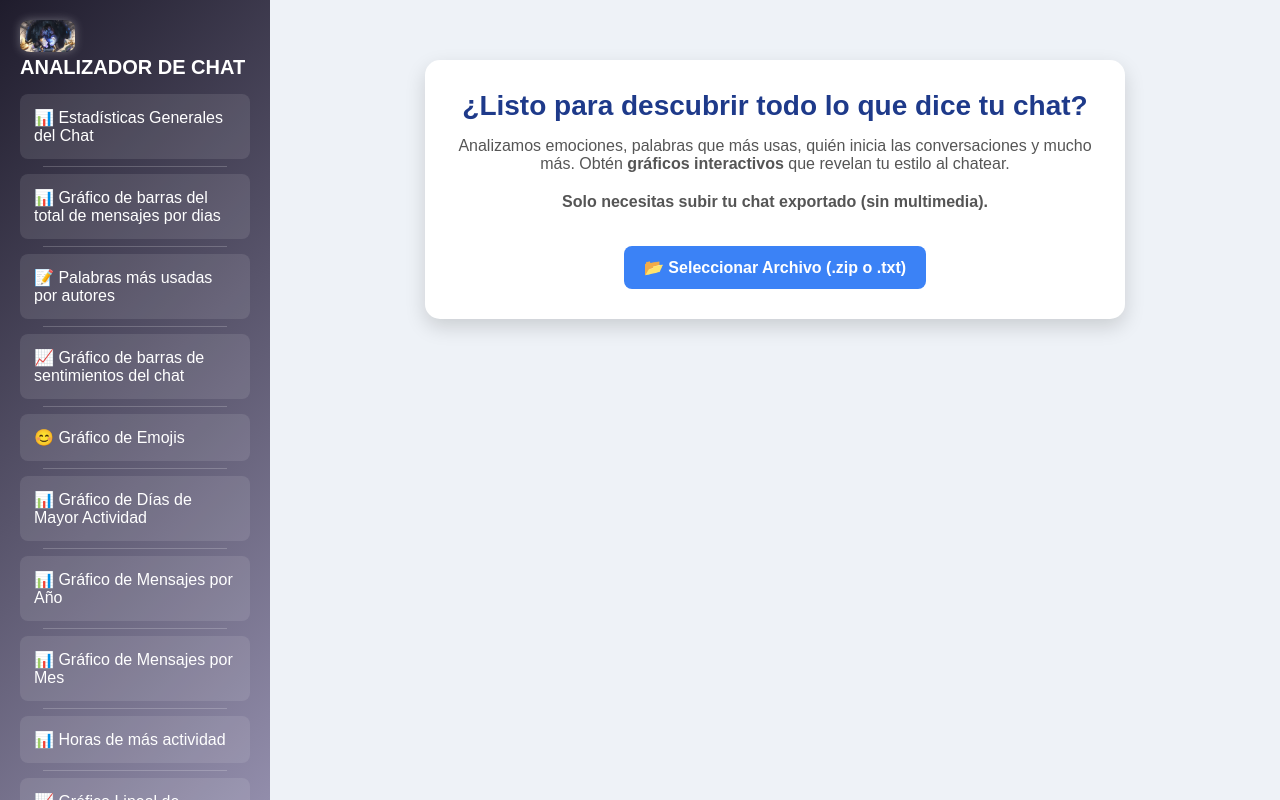
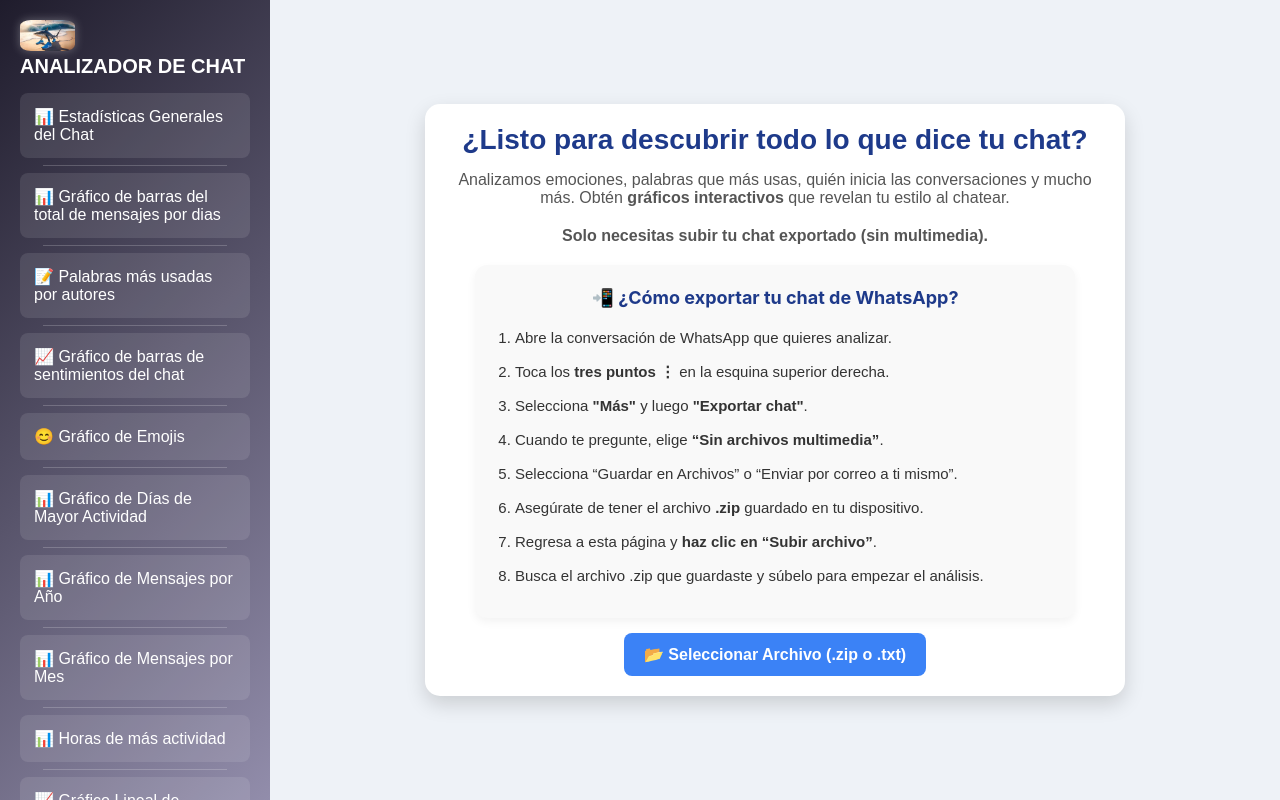
Before and after one commit to DarkFero23/Analyzer_chat, a React (Vite) app: page / in a window 1280 px wide. Built offline with nearby package versions, Linux system fonts and the light colour scheme.

Commit message:
Mejorando la interfaz de inicio y el bienvido y el grafico por mes

```diff
--- a/src/App.jsx
+++ b/src/App.jsx
@@ -624,7 +624,7 @@ function App() {
       <div className="sidebar">
         {/* —————— HEADER (logo + título) —————— */}
         <div className="sidebar-header">
-          <img src="/Sylas_0.jpg" alt="Logo" className="logo" />
+          <img src="/tralalero.jpg  " alt="Logo" className="logo" />
           <span className="logo-text">Analizador de Chat</span>
         </div>
 
@@ -790,7 +790,40 @@ function App() {
                 Solo necesitas subir tu chat exportado (sin multimedia).
               </strong>
             </p>
-
+            <div className="chat-export-steps">
+              <h3>📲 ¿Cómo exportar tu chat de WhatsApp?</h3>
+              <ol>
+                <li>Abre la conversación de WhatsApp que quieres analizar.</li>
+                <li>
+                  Toca los <strong>tres puntos ⋮</strong> en la esquina superior
+                  derecha.
+                </li>
+                <li>
+                  Selecciona <strong>"Más"</strong> y luego{" "}
+                  <strong>"Exportar chat"</strong>.
+                </li>
+                <li>
+                  Cuando te pregunte, elige{" "}
+                  <strong>“Sin archivos multimedia”</strong>.
+                </li>
+                <li>
+                  Selecciona “Guardar en Archivos” o “Enviar por correo a ti
+                  mismo”.
+                </li>
+                <li>
+                  Asegúrate de tener el archivo <strong>.zip</strong> guardado
+                  en tu dispositivo.
+                </li>
+                <li>
+                  Regresa a esta página y{" "}
+                  <strong>haz clic en “Subir archivo”</strong>.
+                </li>
+                <li>
+                  Busca el archivo .zip que guardaste y súbelo para empezar el
+                  análisis.
+                </li>
+              </ol>
+            </div>
             <div className="file-input-wrapper">
               <input
                 type="file"
@@ -825,8 +858,12 @@ function App() {
         {/* Mostrar mensaje solo después de subir un archivo y antes de presionar un botón */}
         {fileUploaded && showMessage && !content && (
           <div className="empty-state">
-            <h2>👋 ¡Bienvenido!</h2>
-            <p>Haga click en un botón para probar la app.</p>
+            <h2>🎉Bienvenido</h2>
+            <p>
+              Ahora puedes explorar tus estadísticas: emociones, palabras más
+              usadas, quién habla más y mucho más.{" "}
+              <strong>Haz clic en alguno los botones de para empezar.</strong>
+            </p>
           </div>
         )}
 
--- a/src/components/MessagesByMonthChart.css
+++ b/src/components/MessagesByMonthChart.css
@@ -1,71 +1,51 @@
-/* MessagesByMonthChart.css */
-
-/* Contenedor base */
 .messages-by-month-chart-container {
-  background: white;
+  background: #ffffff;
+  border-radius: 12px;
   padding: 20px;
-  border-radius: 10px;
-  box-shadow: 0 4px 10px rgba(0, 0, 0, 0.1);
+  box-shadow: 0 4px 14px rgba(0, 0, 0, 0.05);
   width: 100%;
-  box-sizing: border-box;
+  max-width: 800px;
+  margin: 30px auto;
+  text-align: center;
 }
 
-/* Título */
 .chart-title {
-  font-size: 20px;
-  margin-bottom: 12px;
-  color: #333;
-  text-align: center; /* ✅ esto centra el texto */
+  font-size: 22px;
+  color: #1e3a8a;
+  margin-bottom: 20px;
+  font-weight: 700;
 }
 
-/* Mensaje “no data” */
+.chart-wrapper {
+  width: 100%;
+  height: 320px;
+}
+
+/* Estilo para mensaje sin datos */
 .no-data {
   text-align: center;
-  color: #666;
-  font-style: italic;
+  font-size: 16px;
+  color: #888;
+  padding: 40px;
 }
 
-/* Hover en barras */
-.recharts-bar-rectangle {
-  transition: transform 0.2s ease, fill 0.2s ease;
-}
-.recharts-bar-rectangle:hover {
-  fill: #2e8b57 !important;
-  transform: scaleY(1.02);
+/* 📱 Responsive */
+@media (max-width: 768px) {
+  .chart-title {
+    font-size: 18px;
+  }
+
+  .chart-wrapper {
+    height: 280px;
+  }
 }
 
-/* Wrapper que define altura */
-.chart-wrapper {
-  width: 100%;
-  height: 500px; /* Alto por defecto en escritorio */
-}
-
-/* ===== Responsive móvil (<768px) ===== */
-@media (max-width: 768px) {
-  .messages-by-month-chart-container {
-    padding: 14px;
-  }
-  .chart-title {
-    font-size: 20px;
-    margin-bottom: 12px;
-    color: #333;
-    text-align: center; /* ✅ esto centra el texto */
-  }
+@media (max-width: 480px) {
   .chart-wrapper {
-    width: 100%;
-    height: 300px; /* Puedes ajustar a lo que quieras */
-    max-width: 700px;
-    margin: auto;
+    height: 240px;
   }
 
-  /* Ajustar ticks del eje X en móvil */
-  .recharts-x-axis text {
-    font-size: 10px !important;
-    transform: rotate(-45deg);
-    text-anchor: end;
-  }
-  /* Espacio extra para ticks */
-  .recharts-cartesian-axis-ticks {
-    transform: translateY(30px);
+  .chart-title {
+    font-size: 16px;
   }
 }
--- a/src/components/MessagesByMonthChart.jsx
+++ b/src/components/MessagesByMonthChart.jsx
@@ -12,18 +12,18 @@ import {
 import "./MessagesByMonthChart.css";
 
 const MessagesByMonthChart = ({ data }) => {
+  console.log("📊 Datos recibidos en MessagesByMonthChart:", data);
+
   if (!data || data.length === 0) {
-    console.log("📦 Data recibida en MessagesByMonthChart:", data);
-
+    console.log("📦 No hay datos para mostrar");
     return <p className="no-data">No hay datos de actividad.</p>;
   }
-  console.log("📊 Datos recibidos en MessagesByMonthChart:", data);
   return (
     <div className="messages-by-month-chart-container">
       <h2 className="chart-title">📊 Mensajes por Mes</h2>
       {/* Wrapper que controla la altura según el tamaño de pantalla */}
       <div className="chart-wrapper">
-        <ResponsiveContainer width="100%" height="100%">
+        <ResponsiveContainer width="100%" height={320}>
           <BarChart
             data={data}
             margin={{ top: 20, right: 20, left: 20, bottom: 80 }}
@@ -39,8 +39,15 @@ const MessagesByMonthChart = ({ data }) => {
               textAnchor="end"
               padding={{ left: 10, right: 10 }}
             />
-            <YAxis tick={{ fill: "#333", fontSize: 12 }} />
-            <Tooltip cursor={{ fill: "rgba(50, 205, 50, 0.2)" }} />
+            <YAxis
+              tick={{ fill: "#333", fontSize: 12 }}
+              domain={[0, "auto"]}
+              allowDecimals={false}
+            />
+            <Tooltip
+              cursor={{ fill: "rgba(50, 205, 50, 0.2)" }}
+              formatter={(value) => `${value} mensajes`}
+            />
             <Bar
               dataKey="mensajes"
               fill="#4CAF50"
@@ -55,5 +62,4 @@ const MessagesByMonthChart = ({ data }) => {
     </div>
   );
 };
-
 export default MessagesByMonthChart;
--- a/src/index.css
+++ b/src/index.css
@@ -9,6 +9,8 @@
 /* ======= Estructura General ======= */
 .dashboard {
   display: flex;
+  flex-direction: row;
+
   height: 100vh;
   background: #eef2f7; /* Fondo más suave */
 }
@@ -167,18 +169,20 @@
   display: flex;
   flex-direction: column;
   align-items: center;
+  justify-content: center; /* 👉 esto centra vertical si hay poco */
+  min-height: calc(100vh - 88px); /* ⚠️ resta el alto del sidebar móvil */
 }
 
 /* ======= Sección de subida de archivos ======= */
 .upload-section {
   background: #ffffff;
-  padding: 30px;
+  padding: 20px;
   border-radius: 15px;
   box-shadow: 0px 8px 20px rgba(0, 0, 0, 0.15);
   text-align: center;
   width: 90%;
   max-width: 700px;
-  margin: 30px auto; /* 🟢 Centrado vertical y horizontal */
+  margin: 0px auto; /* 🟢 Centrado vertical y horizontal */
   transition: all 0.3s ease-in-out;
 }
 
@@ -698,3 +702,90 @@
     font-size: 14px; /* Tamaño cómodo en móvil */
   }
 }
+.chat-export-steps {
+  margin-top: 20px;
+  background: #f9f9f9;
+  padding: 20px;
+  border-radius: 12px;
+  box-shadow: 0 4px 10px rgba(0, 0, 0, 0.05);
+  font-size: 15px;
+  color: #333;
+  max-width: 600px;
+  margin-left: auto;
+  margin-right: auto;
+  text-align: left;
+}
+
+.chat-export-steps h3 {
+  margin-bottom: 16px;
+  font-size: 18px;
+  font-weight: 700;
+  color: #1e3a8a;
+  text-align: center;
+  font-family: "Inter", sans-serif;
+  line-height: 1.4;
+}
+
+.chat-export-steps ol {
+  padding-left: 20px;
+  list-style: decimal;
+}
+
+.chat-export-steps li {
+  margin-bottom: 10px;
+  line-height: 1.6;
+  font-size: 15px;
+}
+
+/* Responsivo en móviles */
+@media (max-width: 600px) {
+  .chat-export-steps {
+    padding: 16px;
+    font-size: 14px;
+  }
+
+  .chat-export-steps h3 {
+    font-size: 16px;
+  }
+
+  .chat-export-steps li {
+    font-size: 14px;
+  }
+}
+
+.empty-state {
+  text-align: center;
+  padding: 40px 20px;
+  background: #ffffff;
+  border-radius: 15px;
+  box-shadow: 0 4px 12px rgba(0, 0, 0, 0.08);
+  max-width: 700px;
+  margin: 40px auto;
+  color: #333;
+}
+
+.empty-state h2 {
+  font-size: 24px;
+  margin-bottom: 15px;
+  color: #1e3a8a;
+  font-weight: 700;
+}
+
+.empty-state p {
+  font-size: 16px;
+  line-height: 1.6;
+}
+
+@media (max-width: 600px) {
+  .empty-state {
+    padding: 30px 16px;
+  }
+
+  .empty-state h2 {
+    font-size: 20px;
+  }
+
+  .empty-state p {
+    font-size: 15px;
+  }
+}
```
